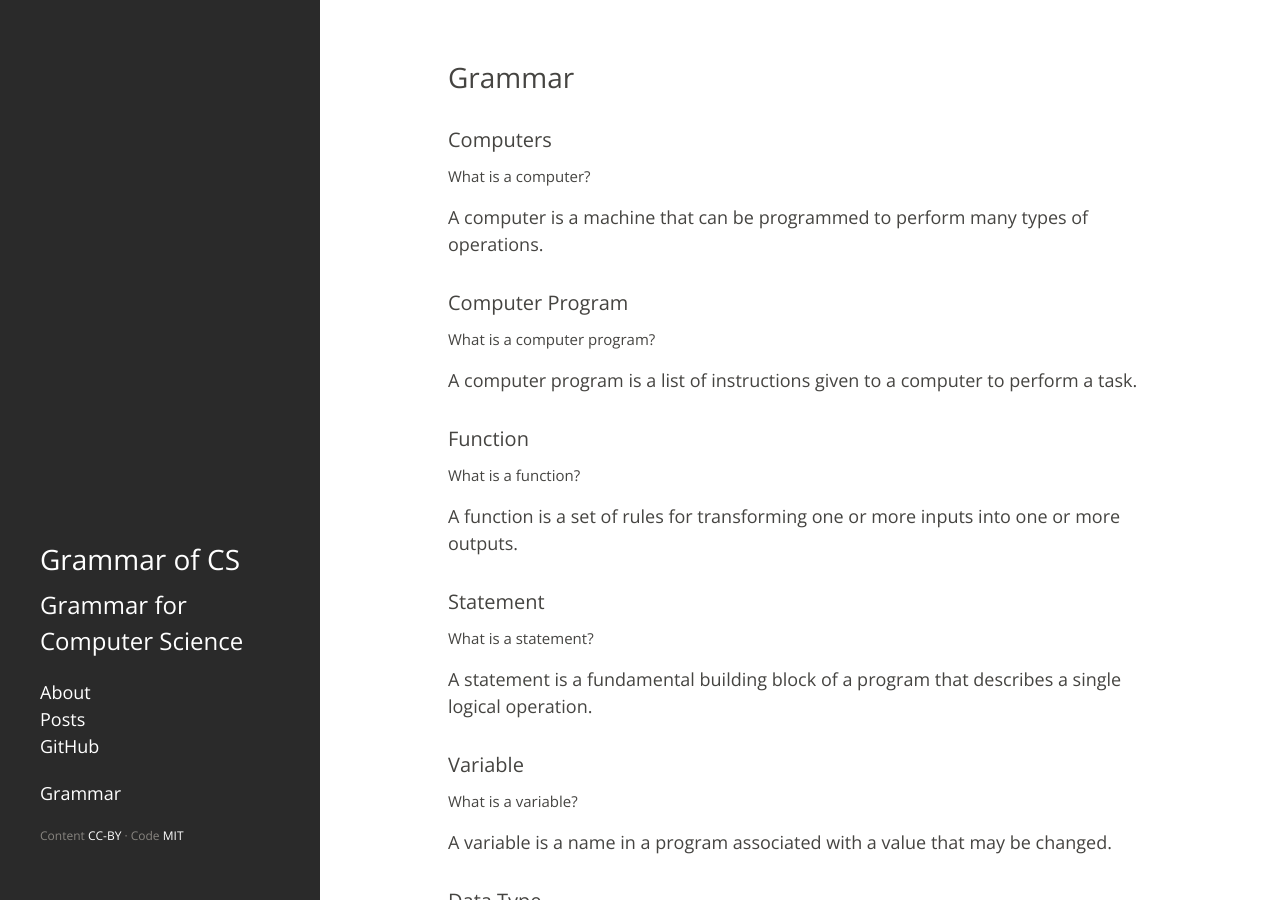
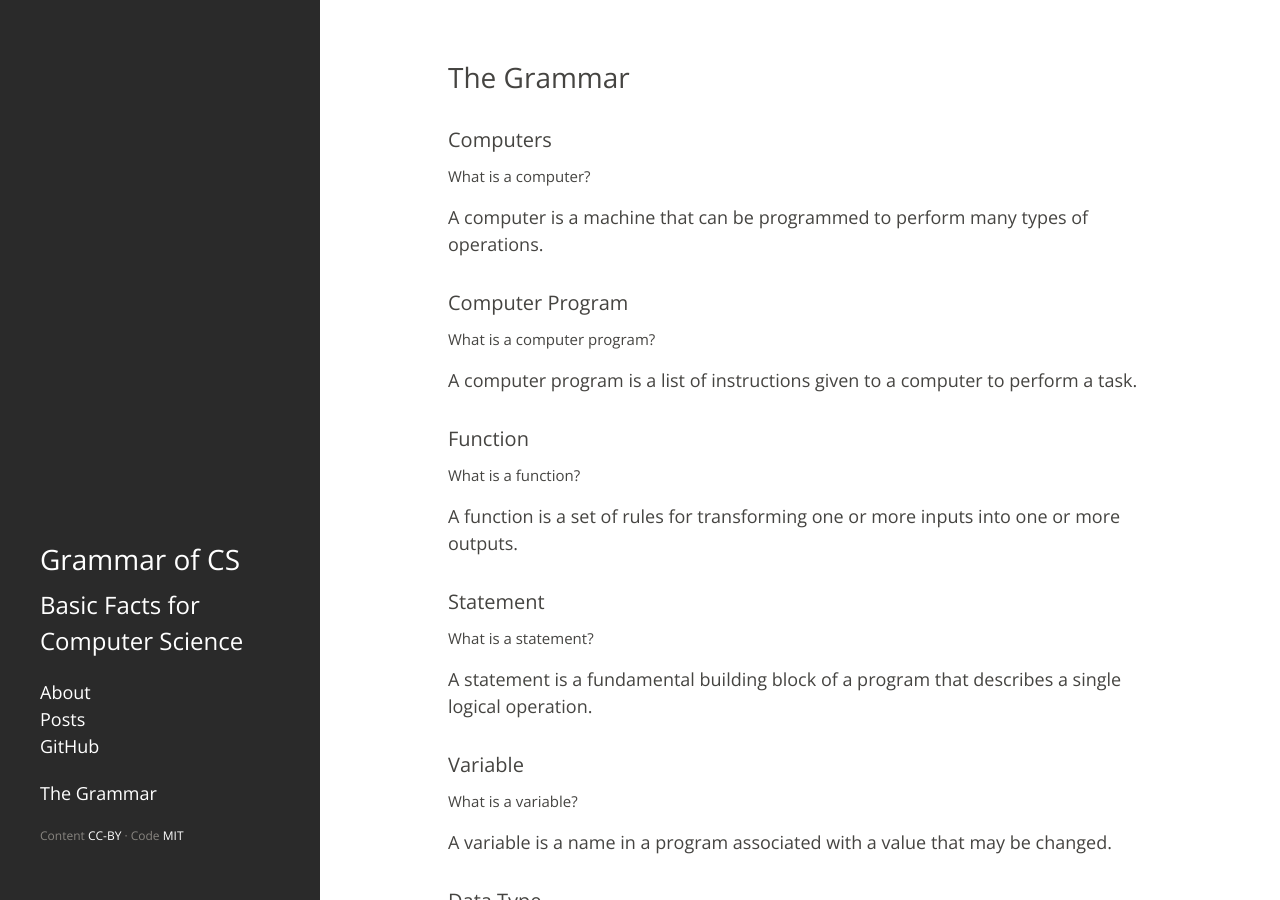
Before and after one commit to jeffbaumes/grammarofcs, a Jekyll site: the page built from grammar.html, in a window 1280 px wide and 900 px high. Built offline with Jekyll 4.4.1, drawn with Linux system fonts in a browser that asks for light colours; Markdown is read by kramdown in place of the engine named in the settings.

Commit message:
Moving grammar to top level

```diff
--- a/_config.yml
+++ b/_config.yml
@@ -1,5 +1,5 @@
 title:        Grammar of CS
-tagline:      "Grammar for Computer Science"
+tagline:      "Basic Facts for Computer Science"
 url:          http://jeffbaumes.github.io/grammarofcs
 #url:          ""
 author:
--- a/_layouts/default.html
+++ b/_layouts/default.html
@@ -48,7 +48,7 @@
         </div>
         <div class="nav">
           <ul class="nav-links">
-            <li><a href="{{ site.url }}/subjects/grammar/">Grammar</a></li>
+            <li><a href="{{ site.url }}/grammar/">The Grammar</a></li>
           </ul>
         </div>
         <div class="colophon">
--- a/subjects/grammar.html
+++ b/grammar.html
@@ -1,6 +1,6 @@
 ---
 layout: default
-title: Grammar
+title: The Grammar
 ---
 
 <div class="posts">
```
